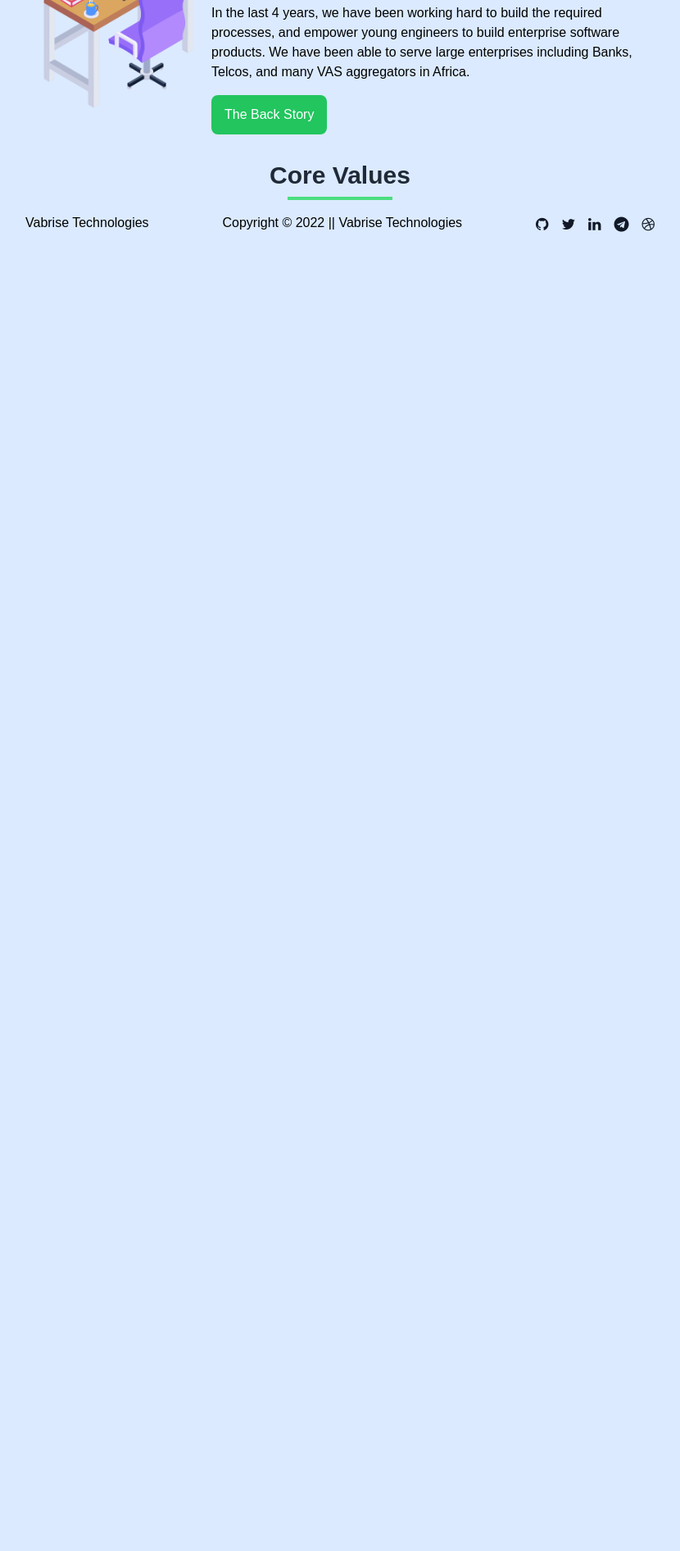
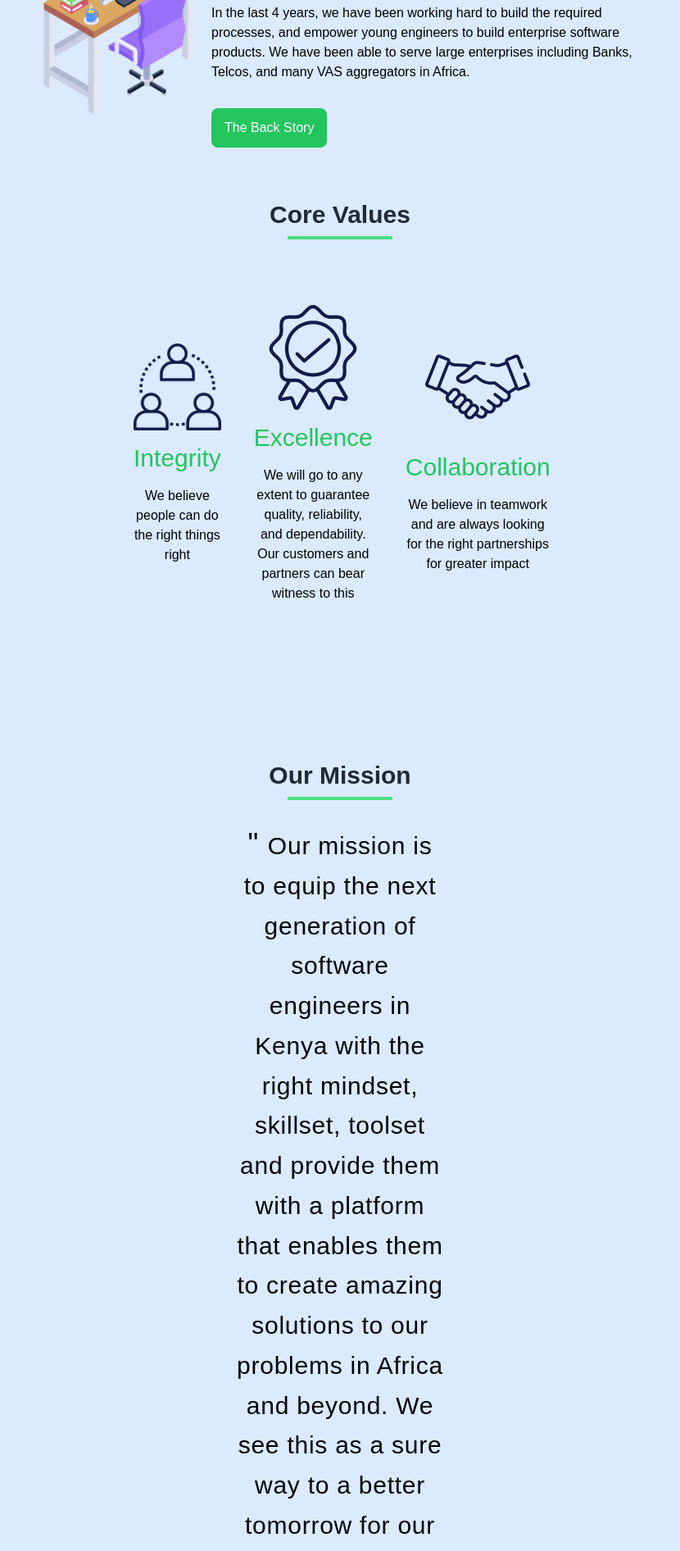
Before and after one commit to Andrew-Ochieng/Vabrise, a React (Create React App) app: page /about in a window 1280 px wide. Shown: the part 280-2172 px from the top of the page at 82% size, without its empty margins (225-1055 px from the left). Before the commit the page ends 800 px from the top, so only its background shows below. Built offline with nearby package versions, Linux system fonts and the light colour scheme.

Commit message:
add mission statement

```diff
--- a/src/components/CoreValues.js
+++ b/src/components/CoreValues.js
@@ -1,10 +1,41 @@
+import IntegrityImg from "../assets/collaboration.png"
+import ExcellenceImg from "../assets/excellence.png"
+import CollaborationImg from "../assets/handshake.png"
+
 const CoreValues = ({title}) => {
+    const cardDetails = [
+        {
+            image: IntegrityImg,
+            value_title: "Integrity",
+            body: "We believe people can do the right things right"
+        },
+        {
+            image: ExcellenceImg,
+            value_title: "Excellence",
+            body: "We will go to any extent to guarantee quality, reliability, and dependability. Our customers and partners can bear witness to this"
+        },
+        {
+            image: CollaborationImg,
+            value_title: "Collaboration",
+            body: "We believe in teamwork and are always looking for the right partnerships for greater impact"
+        }
+    ]
+
     return (
         <>
-            <div>
+            <div className="mt-8 md:mb-32 mb-16">
                 <div className="flex flex-col items-center justify-center pt-8 pb-4 md:text-3xl text-xl text-gray-800 font-semibold">
                     <h1 >{title}</h1>
                     <hr className="border-2 border-green-400 mt-2 md:w-32 w-24"/>
+                </div>
+                <div className="md:flex md:space-x-8 md:mx-32 mx-8">
+                    {cardDetails.map((card) => (
+                        <div key={card.value_title} className="flex flex-col justify-center items-center text-center md:px-1 px-4 my-16" >
+                            <img className="md:w-32 w-28" src={card.image} alt="" />
+                            <h2 className="my-4 md:text-3xl text-2xl font-medium text-green-500">{card.value_title}</h2>
+                            <p>{card.body}</p>
+                        </div>
+                    ))}
                 </div>
             </div>
         </>
--- a/src/components/Footer.js
+++ b/src/components/Footer.js
@@ -4,7 +4,7 @@ const Footer = () => {
     return (
         <>
             <footer >
-                <div className="md:flex justify-between md:mb-8 mb-4">
+                <div className="md:flex justify-between text-center md:mb-8 mb-4">
                     <div>
                         <h1>Vabrise Technologies</h1>
                     </div>
@@ -37,7 +37,7 @@ const Footer = () => {
                 </div>
             </footer>
         </>
-     );
+    );
 }
 
 export default Footer;
--- a/src/components/Hero.js
+++ b/src/components/Hero.js
@@ -3,7 +3,7 @@ import heroImg from "../assets/hero.png"
 const Hero = () => {
     return (
         <>
-            <div className="sm:flex justify-between lg:my-32 md:my-16 my-8">
+            <div className="md:flex justify-between lg:my-32 md:my-16 my-8">
                 <div>
                     <h3 className="uppercase font-medium md:text-lg text-lg text-gray-600">
                         We Manage. You Grow
--- a/src/components/Navbar.js
+++ b/src/components/Navbar.js
@@ -38,7 +38,7 @@ const Navbar = () => {
                                 <Link to='/blog'>Blog</Link>
                             </li>
                             <li className='md:mx-8 md:my-0 my-2'>
-                                <Link className="border-2 border-green-400 px-4 py-1 hover:bg-green-400 duration-300 hover:text-white rounded-md" to='/contact'>Contact</Link>
+                                <Link className="border-2 border-green-400 px-4 py-1 hover:bg-green-400 duration-500 hover:text-white rounded-md" to='/contact'>Contact</Link>
                             </li>
                         </ul>
                     </div>
--- a/src/pages/About.js
+++ b/src/pages/About.js
@@ -9,11 +9,11 @@ const About = () => {
                     <h1 >About Us</h1>
                     <hr className="border-2 border-green-400 mt-2 md:w-32 w-24"/>
                 </div>
-                <div className="sm:flex justify-center items-center">
+                <div className="md:flex justify-center items-center">
                     <div className="w-full">
                         <img className="w-full" src={AboutImg} alt="about" />
                     </div>
-                    <div className="space-y-4">
+                    <div className="space-y-4 md:text-left text-center">
                         <p>
                             Vabrise Technologies LTD is a software engineering firm incorporated in Kenya in 2020.
                             Our key purpose is to equip the next generation of software engineers that will write a new story of Africa.
@@ -24,13 +24,29 @@ const About = () => {
                             empower young engineers to build enterprise software products. We have been able to
                             serve large enterprises including Banks, Telcos, and many VAS aggregators in Africa.
                         </p>
-                        <button className="px-4 py-3 bg-green-500 text-white font-medium rounded-lg mt-4">
-                            The Back Story
-                        </button>
+                        <div className="flex md:justify-start justify-center items-center">
+                            <button className="px-4 py-3 bg-green-500 text-white font-medium rounded-lg mt-4">
+                                The Back Story
+                            </button>
+                        </div>
                     </div>
                 </div>
 
                 <CoreValues title="Core Values" />
+
+                <div className="md:mx-64 mx-8 md:mb-32 mb-16">
+                    <div className="flex flex-col items-center justify-center mb-8 md:text-3xl text-xl text-gray-800 font-semibold">
+                        <h1>Our Mission</h1>
+                        <hr className="border-2 border-green-400 mt-2 md:w-32 w-24"/>
+                    </div>
+                    <p className="md:text-3xl text-2xl font-extralight text-center md:leading-relaxed tracking-wide">
+                        <span className="md:text-4xl text-3xl font-medium">" </span>
+                            Our mission is to equip the next generation of software engineers in Kenya with the right mindset,
+                            skillset, toolset and provide them with a platform that enables them to create amazing solutions to
+                            our problems in Africa and beyond. We see this as a sure way to a better tomorrow for our children
+                        <span className="md:text-4xl text-3xl font-medium"> "</span>
+                    </p>
+                </div>
             </div>
         </>
     );
```
